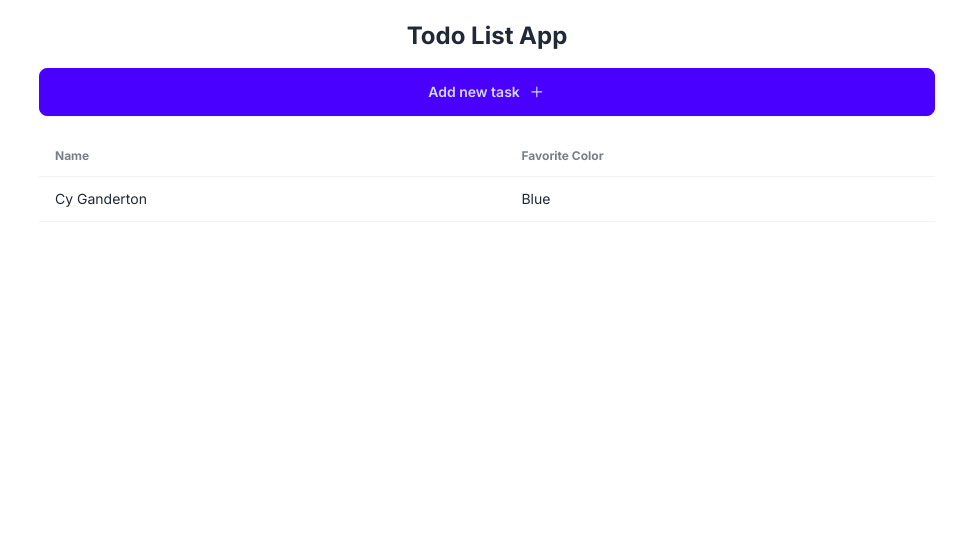
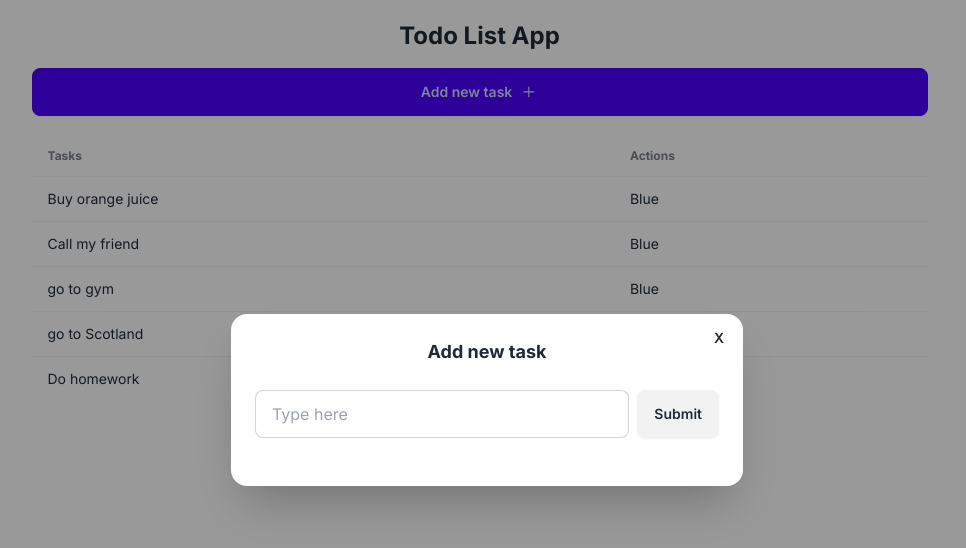
Before and after one commit to LarryKoonz/nextjs-todolist, a Next.js app in the folder todo-app/: page / in a window 1280 px wide. Both pictures are taken after a click on the button "Add new task". Shown: the top 548 px of the page, without its empty margins (153-1119 px from the left). Built offline with nearby package versions, Linux system fonts and the light colour scheme; data requests are answered from the project's data file.

Commit message:
add new task button

```diff
--- /dev/null
+++ b/todo-app/api.ts
@@ -0,0 +1,21 @@
+import { ITask } from "./types/tasks";
+
+const baseUrl = "http://localhost:3001";
+
+export const getAllTodos = async () : Promise<ITask[]> => {
+    const res = await fetch(`${baseUrl}/tasks`, {cache: "no-store"});
+    const todos = await res.json();
+    return todos;
+}
+
+export const addTodo = async (todo : ITask) :Promise<ITask> => {
+    const res = await fetch(`${baseUrl}/tasks`, {
+        method:'POST',
+        headers:{
+            'Content-Type': 'application/json'
+        },
+        body: JSON.stringify(todo)
+    })
+    const newTodo = await res.json();
+    return newTodo;
+}
--- a/todo-app/app/components/AddTask.tsx
+++ b/todo-app/app/components/AddTask.tsx
@@ -1,11 +1,52 @@
+"use client";
 import { GoPlus } from "react-icons/go";
+import Modal from "./Modal";
+import { FormEventHandler, useState } from "react";
+import { addTodo } from "@/api";
+import { useRouter } from "next/navigation";
+import { v4 as uuidv4 } from "uuid";
+
 const AddTask = () => {
+  const router = useRouter();
+  const [modalOpen, setModalOpen] = useState<boolean>(false);
+  const [newTaskValue, setNewTaskValue] = useState<string>("");
+
+  const handleSubmitNewTodo: FormEventHandler<HTMLFormElement> = async (e) => {
+    e.preventDefault();
+    await addTodo({
+      id: uuidv4(),
+      text: newTaskValue,
+    });
+    setNewTaskValue("");
+    setModalOpen(false);
+    router.refresh();
+  };
   return (
     <div>
-      <button className="btn btn-primary w-full">
+      <button
+        onClick={() => setModalOpen(true)}
+        className="btn btn-primary w-full"
+      >
         Add new task
         <GoPlus size={18} />
       </button>
+      <Modal modalOpen={modalOpen} setModalOpen={setModalOpen}>
+        <form onSubmit={handleSubmitNewTodo}>
+          <h3 className="font-bold text-lg">Add new task</h3>
+          <div className="modal-action">
+            <input
+              value={newTaskValue}
+              onChange={(e) => setNewTaskValue(e.target.value)}
+              type="text"
+              placeholder="Type here"
+              className="input input-bordered w-full w-full"
+            />
+            <button type="submit" className="btn">
+              Submit
+            </button>
+          </div>
+        </form>
+      </Modal>
     </div>
   );
 };
--- /dev/null
+++ b/todo-app/app/components/Modal.tsx
@@ -0,0 +1,24 @@
+interface ModalProps {
+  modalOpen: boolean;
+  setModalOpen: (open: boolean) => void;
+  children: React.ReactNode;
+}
+const Modal: React.FC<ModalProps> = ({ modalOpen, setModalOpen, children }) => {
+  return (
+    <div className={`modal ${modalOpen ? "modal-open" : ""}`} role="dialog">
+      <div className="modal-box">
+        {children}
+        <div className="modal-action">
+          <label
+            onClick={() => setModalOpen(false)}
+            className="btn btn-sm btn-circle btn-ghost absolute right-2 top-2"
+          >
+            X
+          </label>
+        </div>
+      </div>
+    </div>
+  );
+};
+
+export default Modal;
--- /dev/null
+++ b/todo-app/app/components/Task.tsx
@@ -0,0 +1,15 @@
+import { ITask } from "@/types/tasks";
+
+interface TaskProps {
+  task: ITask;
+}
+const Task: React.FC<TaskProps> = ({ task }) => {
+  return (
+    <tr key={task.id}>
+      <td>{task.text}</td>
+      <td>Blue</td>
+    </tr>
+  );
+};
+
+export default Task;
--- a/todo-app/app/components/TodoList.tsx
+++ b/todo-app/app/components/TodoList.tsx
@@ -1,20 +1,24 @@
-const TodoList = () => {
+import { ITask } from "@/types/tasks";
+import Task from "./Task";
+
+interface TodoListProps {
+  tasks: ITask[];
+}
+const TodoList: React.FC<TodoListProps> = ({ tasks }) => {
   return (
     <div className="overflow-x-auto">
       <table className="table">
         {/* head */}
         <thead>
           <tr>
-            <th>Name</th>
-            <th>Favorite Color</th>
+            <th>Tasks</th>
+            <th>Actions</th>
           </tr>
         </thead>
         <tbody>
-          {/* row 1 */}
-          <tr>
-            <td>Cy Ganderton</td>
-            <td>Blue</td>
-          </tr>
+          {tasks.map((task) => (
+            <Task key={task.id} task={task} />
+          ))}
         </tbody>
       </table>
     </div>
--- a/todo-app/app/page.tsx
+++ b/todo-app/app/page.tsx
@@ -1,14 +1,16 @@
+import { getAllTodos } from "@/api";
 import AddTask from "./components/AddTask";
 import TodoList from "./components/TodoList";
 
-export default function Home() {
+export default async function Home() {
+  const tasks = await getAllTodos();
   return (
     <main className="max-w-4xl mx-auto mt-4">
       <div className="text-center my-5 flex flex-col gap-4">
         <h1 className="text-2xl font-bold">Todo List App</h1>
         <AddTask />
       </div>
-      <TodoList />
+      <TodoList tasks={tasks} />
     </main>
   );
 }
--- a/todo-app/data/todos.json
+++ b/todo-app/data/todos.json
@@ -1,12 +1,24 @@
 {
-    "tasks" : [
-        {
-            "id" : 1,
-            "text" : "Buy orange juice"
-        },
-        {
-            "id": 2,
-            "text" : "Call my friend"
-        }
-    ]
+  "tasks": [
+    {
+      "id": "1",
+      "text": "Buy orange juice"
+    },
+    {
+      "id": "2",
+      "text": "Call my friend"
+    },
+    {
+      "id": "3",
+      "text": "go to gym "
+    },
+    {
+      "id": "4",
+      "text": "go to Scotland "
+    },
+    {
+      "id": "a6baa72d-a595-443b-8e26-c9de3faa50d3",
+      "text": "Do homework"
+    }
+  ]
 }
--- a/todo-app/package.json
+++ b/todo-app/package.json
@@ -12,12 +12,14 @@
   "dependencies": {
     "next": "14.1.3",
     "react": "^18",
-    "react-dom": "^18"
+    "react-dom": "^18",
+    "uuid": "^9.0.1"
   },
   "devDependencies": {
     "@types/node": "^20",
     "@types/react": "^18",
     "@types/react-dom": "^18",
+    "@types/uuid": "^9.0.8",
     "autoprefixer": "^10.4.18",
     "daisyui": "^4.7.2",
     "eslint": "^8",
--- /dev/null
+++ b/todo-app/types/tasks.ts
@@ -0,0 +1,4 @@
+export interface ITask {
+    id: string,
+    text: string
+}
```
Also changed, not shown: 1 other file (tests, documents, lock files or other folders).
